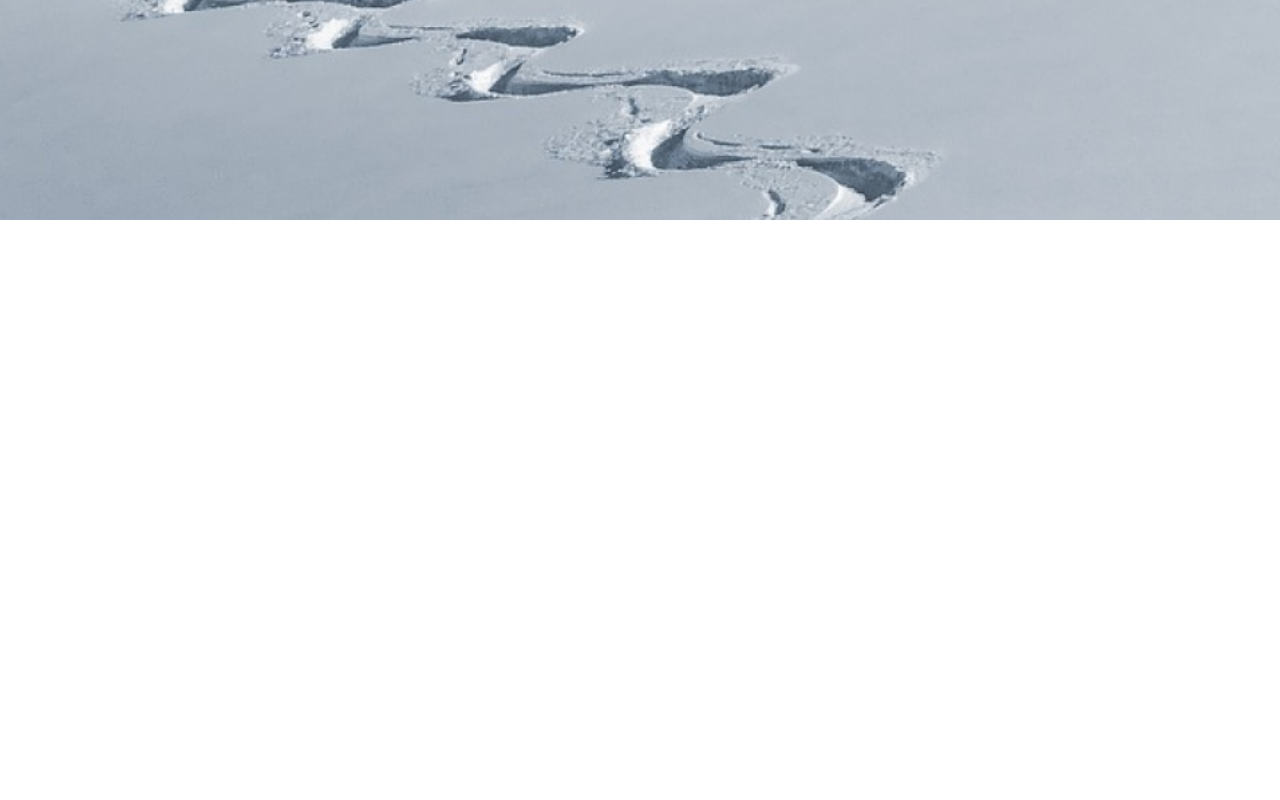
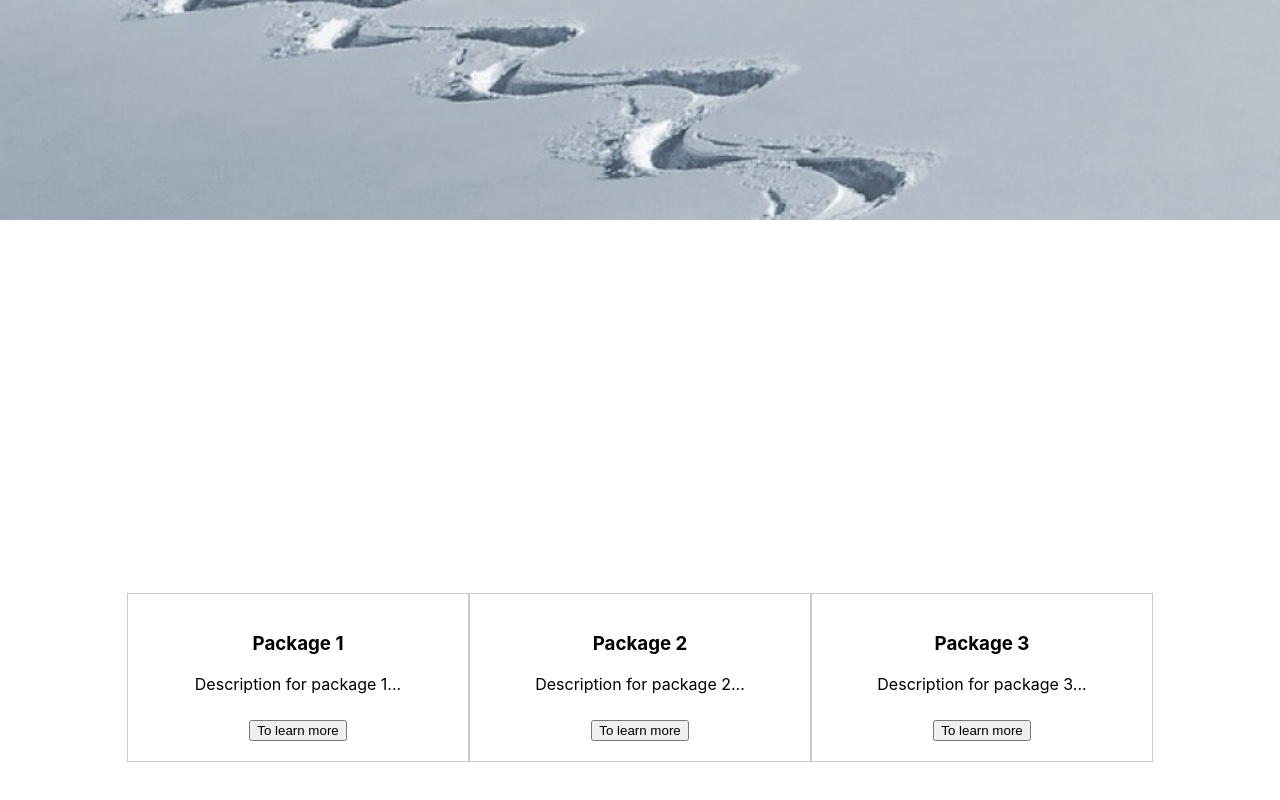
Before and after one commit to vero-git-hub/mountain-moments, a React (Create React App) app: page / in a window 1280 px wide. Shown: the part 2330-3130 px from the top of the page. Before the commit the page ends 2550 px from the top, so only its background shows below. Built offline with nearby package versions, Linux system fonts and the light colour scheme.

Commit message:
packages

```diff
--- a/src/App.js
+++ b/src/App.js
@@ -1,8 +1,9 @@
 import './App.css';
 import React, {useState} from 'react';
 import FirstScreen from "./components/first-screen/FirstScreen";
-import ReviewsScreen from "./components/reviews_screen/ReviewsScreen";
-import AboutUsScreen from "./components/about-us-screen/AboutUsScreen";
+import Reviews from "./components/reviews/Reviews";
+import AboutUs from "./components/about-us/AboutUs";
+import Packages from "./components/packages/Packages";
 import Modal from './components/modal/Modal';
 
 const App = () => {
@@ -11,8 +12,9 @@ const App = () => {
     return (
         <div className="app">
             <FirstScreen isModalOpen={isModalOpen} setModalOpen={setModalOpen}/>
-            <ReviewsScreen />
-            <AboutUsScreen />
+            <Reviews />
+            <AboutUs />
+            <Packages setModalOpen={setModalOpen}/>
             <Modal isOpen={isModalOpen} onClose={() => setModalOpen(false)} />
         </div>
     );
--- /dev/null
+++ b/src/components/packages/Packages.css
@@ -0,0 +1,29 @@
+.packages-screen {
+    height: 100vh;
+    display: flex;
+    flex-direction: column;
+    align-items: center;
+    justify-content: center;
+}
+
+h2 {
+    margin-bottom: 30px;
+}
+
+.packages-content {
+    display: flex;
+    justify-content: space-between;
+    width: calc(100% - 254px);
+}
+
+.package-box {
+    flex: 1;
+    background-color: white;
+    padding: 20px;
+    border: 1px solid #ccc;
+    text-align: center;
+}
+
+.package-box button {
+    margin-top: 10px;
+}
--- /dev/null
+++ b/src/components/packages/Packages.js
@@ -0,0 +1,27 @@
+import React from 'react';
+import './Packages.css';
+
+const Packages = ({ setModalOpen }) => (
+	<div className="packages-screen">
+		<h2>Packages</h2>
+		<div className="packages-content">
+			<div className="package-box">
+				<h3>Package 1</h3>
+				<p>Description for package 1...</p>
+				<button onClick={() => setModalOpen(true)}>To learn more</button>
+			</div>
+			<div className="package-box">
+				<h3>Package 2</h3>
+				<p>Description for package 2...</p>
+				<button onClick={() => setModalOpen(true)}>To learn more</button>
+			</div>
+			<div className="package-box">
+				<h3>Package 3</h3>
+				<p>Description for package 3...</p>
+				<button onClick={() => setModalOpen(true)}>To learn more</button>
+			</div>
+		</div>
+	</div>
+);
+
+export default Packages;
--- a/src/components/reviews_screen/ReviewsScreen.js
+++ b/src/components/reviews/Reviews.js
@@ -1,8 +1,8 @@
 import React, { useRef } from 'react';
-import './ReviewsScreen.css';
+import './Reviews.css';
 import ReviewCard from './ReviewCard';
 
-const ReviewsScreen = () => {
+const Reviews = () => {
 	const sliderRef = useRef(null);
 
 	const scroll = (direction) => {
@@ -62,4 +62,4 @@ const ReviewsScreen = () => {
 	);
 };
 
-export default ReviewsScreen;
+export default Reviews;
```
Also changed, not shown: src/components/about-us/AboutUs.js (renamed from src/components/about-us-screen/AboutUsScreen.js, +3 -32 lines), src/components/about-us/AboutUs.css (renamed from src/components/about-us-screen/AboutUsScreen.css), src/components/reviews/ReviewCard.js (renamed from src/components/reviews_screen/ReviewCard.js), src/components/reviews/Reviews.css (renamed from src/components/reviews_screen/ReviewsScreen.css).
